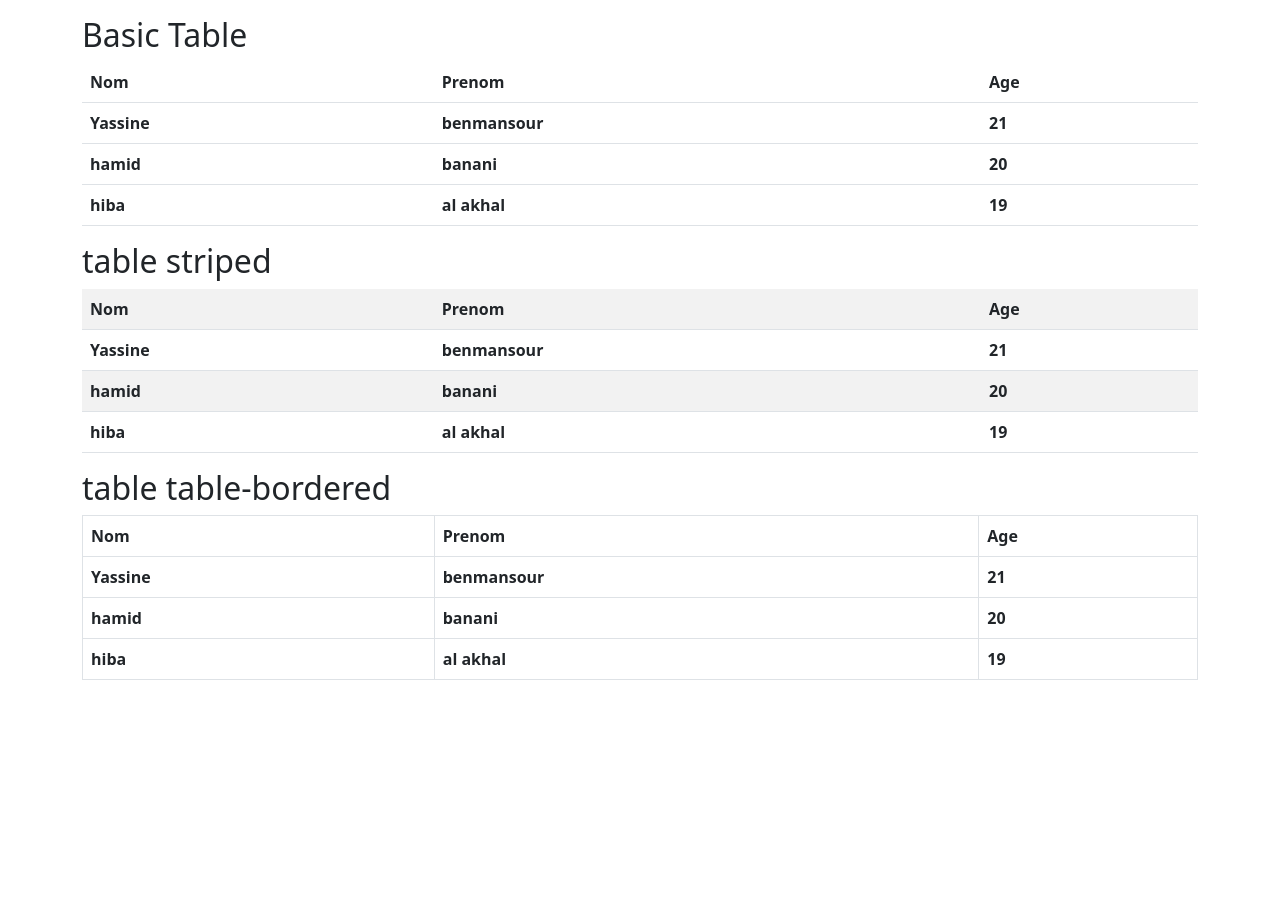
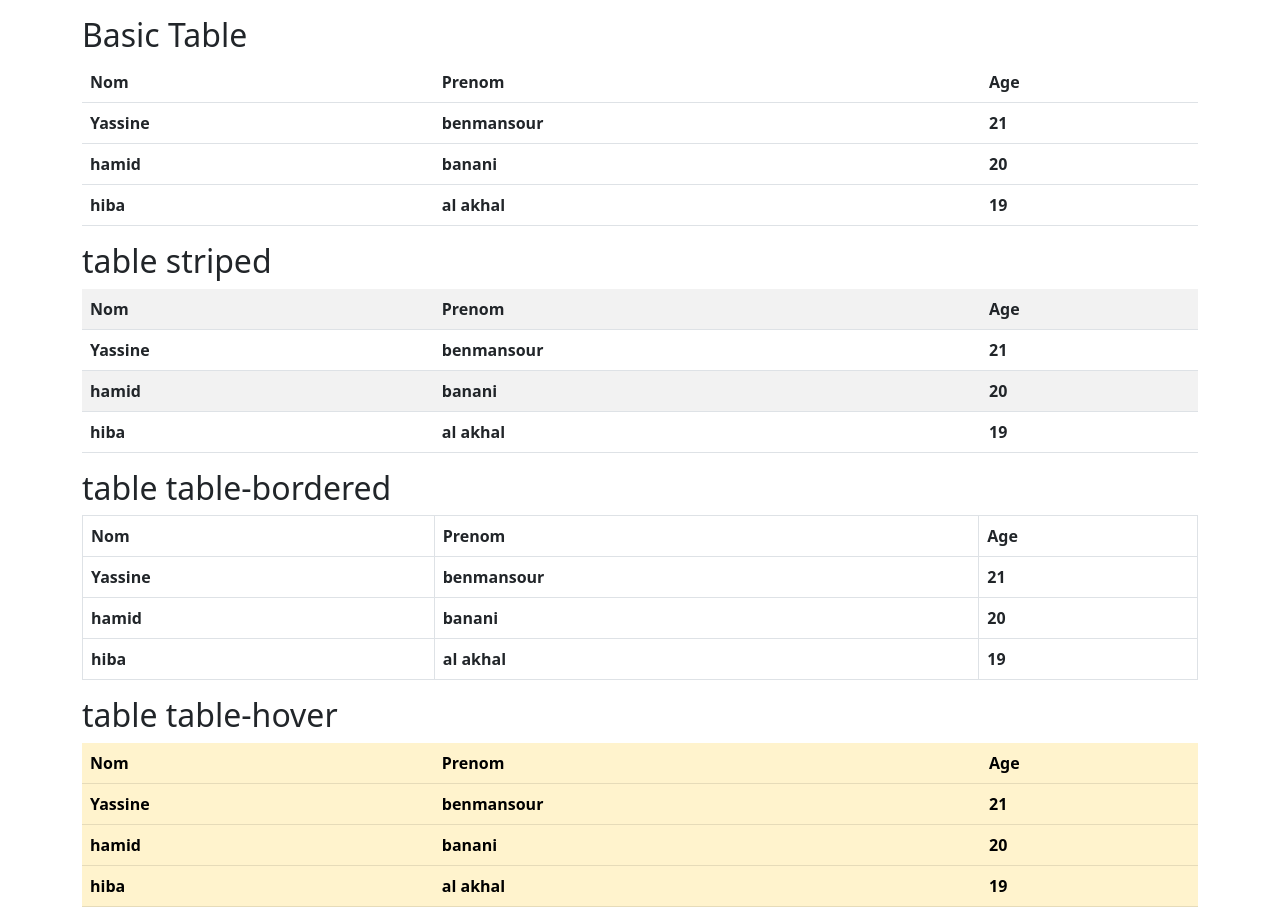
Before and after one commit to yassinbenmansour/Bootstrap, a plain HTML site: page tableBootstrap/index.html in a window 1280 px wide. Before the commit the page ends 800 px from the top, so only its background shows below. Drawn offline with Linux system fonts and the light colour scheme.

Commit message:
table add

```diff
--- a/tableBootstrap/index.html
+++ b/tableBootstrap/index.html
@@ -103,6 +103,44 @@
         </tr>
     </table>
 
+
+
+    <h2>
+        table table-hover
+    </h2>
+
+
+    <table class="table table-hover table-warning">
+        <thead>
+            <tr>
+                <th>Nom</th>
+                <th>Prenom</th>
+                <th>Age</th>
+            </tr>
+        </thead>
+
+        <tbody>
+        <tr>
+            <th>Yassine</th>
+            <th>benmansour</th>
+            <th>21</th>
+
+        </tr>
+
+        <tr>
+            <th>hamid</th>
+            <th>banani</th>
+            <th>20</th>
+        </tr>
+        <tr>
+            <th>hiba</th>
+            <th>al akhal</th>
+            <th>19</th>
+        </tr>
+
+        </tbody>
+    </table>
+
 </div>
 
 
```
